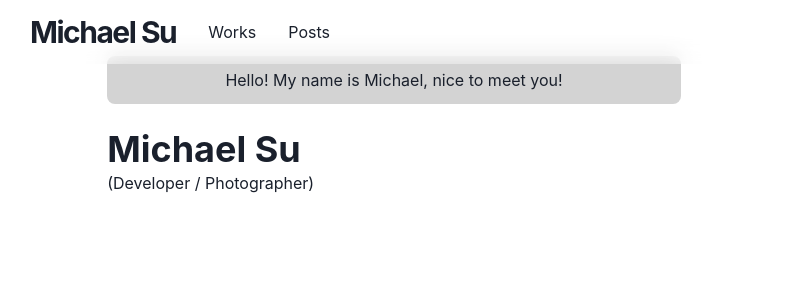
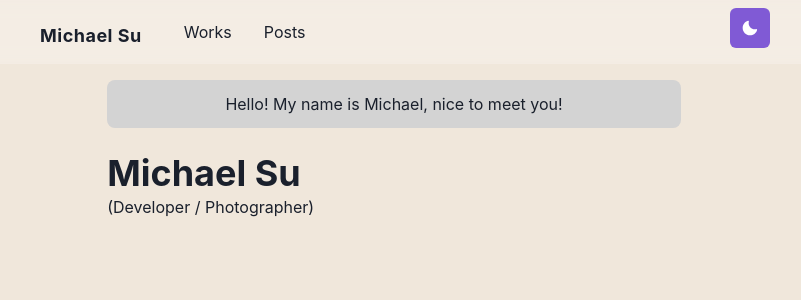
Before and after one commit to michaeldotdev/michaelsu.dev, a Next.js app: page / in a window 1280 px wide. Shown: the top 300 px of the page, without its empty margins (246-1047 px from the left). Built offline with nearby package versions, Linux system fonts and the light colour scheme.

Commit message:
Implement custom themes and light mode functionality/button

```diff
--- /dev/null
+++ b/components/light-button.js
@@ -0,0 +1,16 @@
+import { IconButton, useColorMode, useColorModeValue } from "@chakra-ui/react";
+import { SunIcon, MoonIcon } from "@chakra-ui/icons";
+
+const LightThemeButton = () => {
+  const { toggleColorMode } = useColorMode();
+
+  return (
+    <IconButton aria-label="Toggle Light Mode"
+      colorScheme={useColorModeValue("purple", "orange")}
+      icon={useColorModeValue(<MoonIcon />, <SunIcon />)}
+      onClick={toggleColorMode}>
+      </IconButton>
+  )
+}
+
+export default LightThemeButton;
--- a/components/navbar.js
+++ b/components/navbar.js
@@ -2,6 +2,7 @@ import { Box, Container, Flex, Heading, IconButton, Link, Menu, MenuButton, Menu
 import { HamburgerIcon } from "@chakra-ui/icons";
 import NavbarTitle from "./navbarTitle";
 import NextLink from "next/link";
+import LightThemeButton from "./light-button";
 
 const LinkItem = ({children, href, path }) => {
   const active = path === href;
@@ -20,7 +21,13 @@ const Navbar = props => {
   const { path } = props;
 
   return (
-    <Box as="nav" bg={useColorModeValue("#ffffff40", "#20202380")} position="fixed" style={{ backdropFilter: "blur(10px" }} w="100%" zIndex={1} {...props}>
+    <Box as="nav"
+      bg={useColorModeValue("#ffffff40", "#20202380")}
+      position="fixed" style={{ backdropFilter: "blur(10px)" }}
+      w="100%"
+      Index={1}
+      {...props}
+    >
       <Container align="center" display="flex" justify="space-between" maxW="container.md" p={2} wrap="wrap">
         <Flex align="center" mr={5}>
           <Heading as="h1" letterSpacing={"tighter"} size="lg">
@@ -39,7 +46,8 @@ const Navbar = props => {
         </Stack>
 
         <Box align="right" flex={1}>
-          <Box display={{ base: "inline-block", md: "none" }}>
+          <LightThemeButton />
+          <Box display={{ base: "inline-block", md: "none" }} ml={2}>
             <Menu>
               <MenuButton aria-label="Options" as={IconButton} icon={<HamburgerIcon />} variant="ouline" ></MenuButton>
               <MenuList>
--- a/components/navbarTitle.js
+++ b/components/navbarTitle.js
@@ -1,22 +1,31 @@
 import Link from "next/link";
 import { Text, useColorModeValue } from "@chakra-ui/react";
-// import styled from "@emotion/styled";
+import styled from "@emotion/styled";
 
-// const navTitle = styled.span`
-// align-items: center;
-// display: inline-flex;
-// font-size: 18px;
-// font-weight: bold;
-// height: 30px;
-// line-height: 20px;
-// padding: 10px;
-// `
+const NavTitle = styled.span`
+align-items: center;
+display: inline-flex;
+font-size: 18px;
+font-weight: bold;
+height: 30px;
+line-height: 20px;
+letter-spacing: .5px;
+padding: 10px;
+`
 
 const NavbarTitle = () => {
   return (
     <Link href="/">
       <a href="">
-        <Text color={useColorModeValue("gray.800", "whiteAlpha.900")} fontFamily="M PLUS Rounded 1c" fontWeight="bold" ml={3}>Michael Su</Text>
+        <NavTitle>
+          <Text
+            color={useColorModeValue("gray.800", "whiteAlpha.900")}
+            fontFamily="M PLUS Rounded 1c"
+            fontWeight="bold"
+            ml={3}>
+            Michael Su
+          </Text>
+        </NavTitle>
       </a>
     </Link>
   )
--- /dev/null
+++ b/libs/theme.js
@@ -0,0 +1,55 @@
+import { extendTheme } from "@chakra-ui/react";
+import { mode } from "@chakra-ui/theme-tools";
+
+const styles = {
+  global: props => ({
+    body: {
+      bg: mode("#f0e7db", "#202023")(props)
+    }
+  })
+};
+
+const components = {
+  Heading: {
+    variants: {
+      "section-title": {
+        fontSize: 20,
+        marginBottom: 4,
+        marginTop: 3,
+        textDecoration: "underline",
+        textDecorationColor: "#525252",
+        textDecorationThickness: 4,
+        textUnderlineOffset: 6
+      }
+    }
+  },
+  Link: {
+    baseStyle: props => ({
+      color: mode("#3d7aed", "#ff63c3")(props),
+      textUnderlineOffset: 3
+    })
+  }
+}
+
+const fonts = {
+  heading: "M PLUS Rounded 1c"
+}
+
+const colors = {
+  glassTeal: '#88ccca'
+}
+
+const config = {
+  initialColorMode: "dark",
+  useSystemColorMode: true
+}
+
+const theme = extendTheme({
+  colors,
+  components,
+  config,
+  fonts,
+  styles
+})
+
+export default theme;
--- a/pages/_app.js
+++ b/pages/_app.js
@@ -1,9 +1,11 @@
 import { ChakraProvider } from "@chakra-ui/react";
 import Layout from "../components/layouts/main";
+import theme from "../libs/theme"
 
 const Website = ({ Component, pageProps, router }) => {
   return (
-    <ChakraProvider>
+    <ChakraProvider theme={theme}>
+
       <Layout router={router}>
         <Component {...pageProps} key={router.route} />
       </Layout>
--- /dev/null
+++ b/pages/_document.js
@@ -0,0 +1,18 @@
+import { ColorModeScript } from "@chakra-ui/color-mode";
+import NextDocument, { Head, Html, Main, NextScript } from "next/document";
+import theme from "../libs/theme";
+
+export default class Document extends NextDocument {
+  render() {
+    return (
+      <Html lang="en">
+        <Head />
+        <body>
+          <ColorModeScript initialColorMode={theme.config.initialColorMode} />
+          <Main />
+          <NextScript />
+        </body>
+      </Html>
+    )
+  }
+}
--- a/pages/index.js
+++ b/pages/index.js
@@ -3,7 +3,7 @@ import { Box, Container, Heading } from "@chakra-ui/react";
 const Page = () => {
   return (
     <Container>
-      <Box align="center" bg="lightgrey" borderRadius="lg" mb={6} p={3}>
+      <Box align="center" bg="lightgrey" borderRadius="lg" mb={6} mt={6} p={3}>
         Hello! My name is Michael, nice to meet you!
       </Box>
 
```
